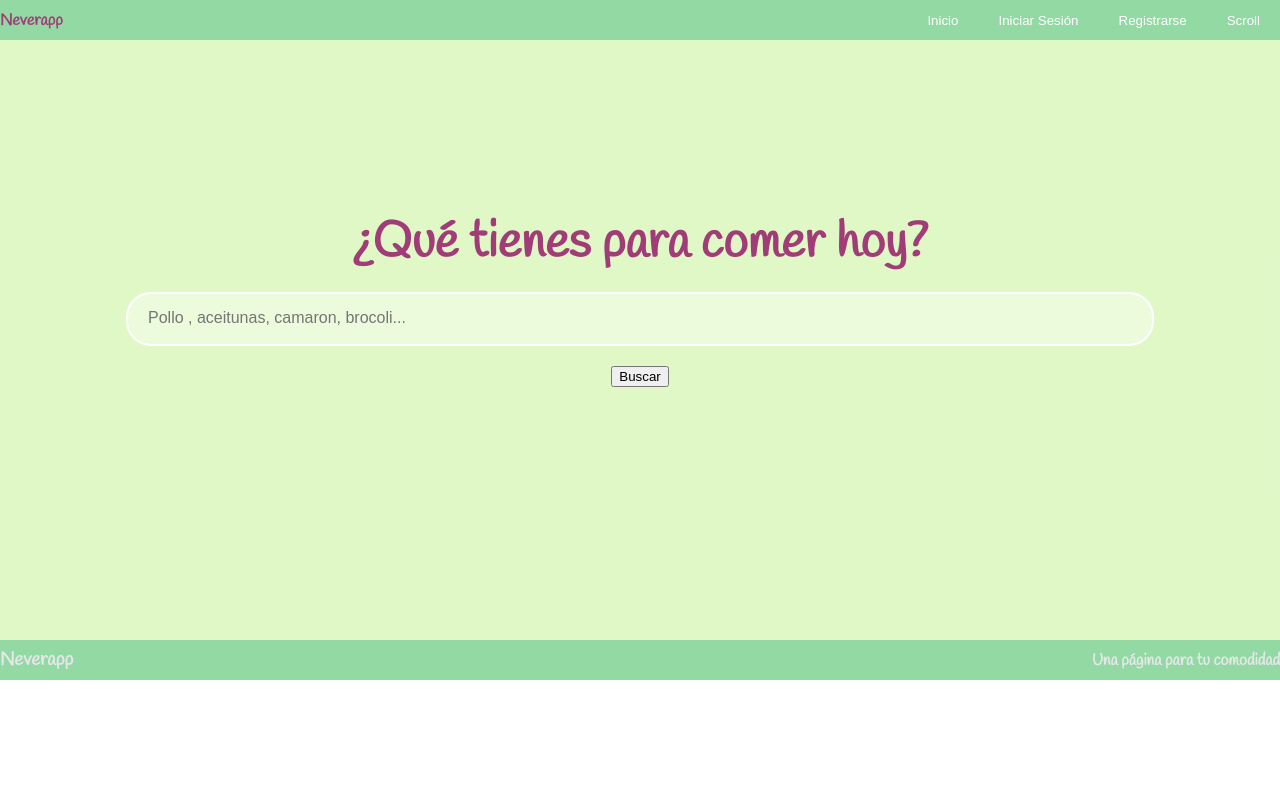
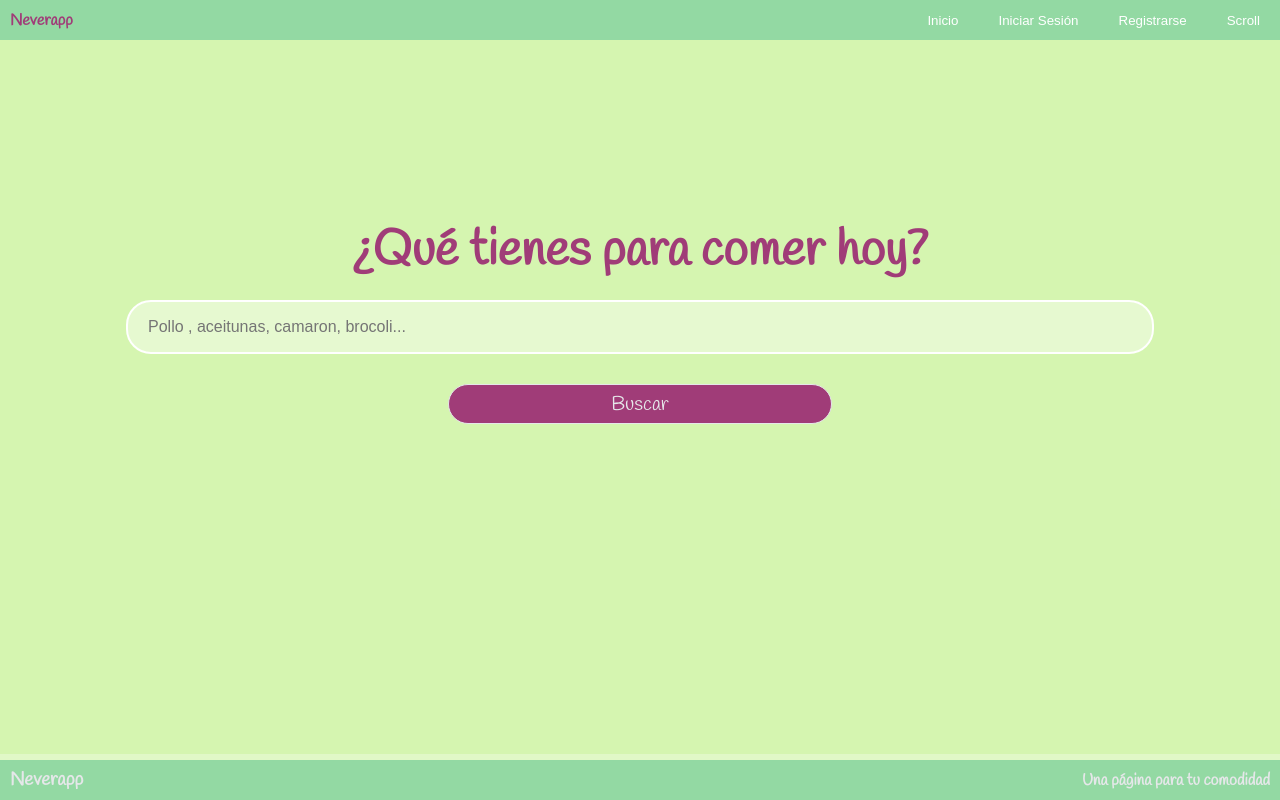
Before and after one commit to lipasofra/misionTic-NeverApp, a Vue app in the folder neverapp_fe/: page /user/home in a window 1280 px wide. Built offline with nearby package versions, Linux system fonts and the light colour scheme.

Commit message:
estilo del home terminado

```diff
--- a/neverapp_fe/src/App.vue
+++ b/neverapp_fe/src/App.vue
@@ -13,7 +13,7 @@
     <div class="header">
       <h1>Neverapp</h1>
 
-       <nav>
+      <nav>
           <button v-if="!is_auth" v-on:click="loadHome">Inicio</button>
           <button v-if="is_auth">Cuenta</button>
           <button v-if="is_auth" v-on:click="logOut"> Cerrar Sesión </button>
@@ -33,10 +33,12 @@
     </div>
 
     <div class="footer">
-        <h3>Neverapp</h3>
-        <h4>Una página para tu comodidad</h4>
+      <h3>Neverapp</h3>
+      <h4>Una página para tu comodidad</h4>
     </div>
+
   </div>
+
 </template>
 
 
@@ -115,11 +117,18 @@ export default {
 
 <style>
 
-  .app{
-    height: 100vh;
+  *{
     margin: 0;
-    display: flex;
-    flex-direction: column;
+    padding: 0;
+
+  }
+
+
+  .main-component{
+    min-height: 90vh;
+    margin: 0%;
+    padding: 0%;
+    background: rgba(205, 243, 162, 0.6);
   }
 
   .header{
@@ -141,6 +150,7 @@ export default {
   .header h1{
     font-size: 100%;
     text-align: center;
+    padding-left: 10px;
   }
 
   .header nav {
@@ -168,15 +178,6 @@ export default {
   }
 
 
-  .main-component{
-    height: 75vh;
-    margin: 0%;
-    padding: 0%;
-
-    background: #FDFEFE ;
-  }
-
-
   .footer{
     margin: 0%;
     padding: 0;
@@ -192,13 +193,21 @@ export default {
     justify-content: space-between;
     align-items: center;
 
+    position: fixed;
+    bottom: 0;
+
   }
 
-  .footer h2{
+  .footer h3{
     height: 50%;
-
+    padding-left: 10px;
     display: flex;
     justify-content: center;
     align-items: center;
   }
+
+  .footer h4{
+    padding-right: 10px;
+  }
+
 </style>
--- a/neverapp_fe/src/components/Home.vue
+++ b/neverapp_fe/src/components/Home.vue
@@ -8,9 +8,8 @@
     <div class="barra">
         <input class="input" type="text" placeholder="Pollo , aceitunas, camaron, brocoli...">
     </div>
-    <div class="boton">
-        <input type="submit" value="Buscar">
-    </div>
+    <button type="submit">Buscar</button>
+
 
 
 </div>
@@ -39,9 +38,10 @@ export default {
 <style>
     .buscador {
         background-color:rgba(205, 243, 162, 0.6) ;
-        padding: 0%;
-        height: 100%;
+        padding-top: 50px;
+        height: 83vh;
         width: 100%;
+
 
         display: flex;
         flex-direction: column;
@@ -91,7 +91,25 @@ export default {
         align-items: center;
     }
 
+    .buscador button{
+        width: 30%;
+        height: 40px;
+        color: #E5E7E9;
+        background: #A03C78;
+        border: 1px solid #E5E7E9;
+        border-radius: 25px;
+        padding: 0px 25px;
+        margin: 10px 0;
+        margin-bottom: 30px;
+        font-size: 20px;
+        font-family: 'Handlee', cursive;
+    }
 
+    .buscador button:hover{
+        color: #E5E7E9;
+        border: 1px solid #283747;
+        cursor: pointer;
+        }
 
 
 
--- a/neverapp_fe/src/components/LogIn.vue
+++ b/neverapp_fe/src/components/LogIn.vue
@@ -55,6 +55,7 @@ methods: {
 
 
 <style>
+
     .logIn_user{
     margin: 0;
     padding: 0%;
@@ -63,13 +64,14 @@ methods: {
     display: flex;
     justify-content: center;
     align-items: center;
+    background-color:rgba(205, 243, 162, 0.6) ;
 }
 
     .container_logIn_user {
-    border: 3px solid #283747;
-    border-radius: 10px;
+    border: 3px solid #A03C78;
+    border-radius: 20px;
     width: 25%;
-    height: 60%;
+    height: 70%;
     display: flex;
     flex-direction: column;
     justify-content: center;
@@ -77,7 +79,7 @@ methods: {
     }
 
     .logIn_user h2{
-        color: #283747;
+        color: #A03C78;
 }
 
     .logIn_user form{
@@ -90,22 +92,30 @@ methods: {
         box-sizing: border-box;
         padding: 10px 20px;
         margin: 5px 0;
-        border: 1px solid #283747;
+        border: 1px solid #A03C78;
+        background: rgba(255, 255, 255, 0.4);
+        border: 2px solid white;
+        padding-bottom: 10px;
+        border-radius: 25px;
+        color: white;
         }
 
     .logIn_user button{
         width: 100%;
         height: 40px;
         color: #E5E7E9;
-        background: #283747;
+        background: #A03C78;
         border: 1px solid #E5E7E9;
-        border-radius: 5px;
-        padding: 10px 25px;
-        margin: 5px 0;
+        border-radius: 25px;
+        padding: 0px 25px;
+        margin: 10px 0;
+        margin-bottom: 30px;
         }
+
     .logIn_user button:hover{
         color: #E5E7E9;
-        background: crimson;
         border: 1px solid #283747;
+        cursor: pointer;
         }
+
 </style>
```
